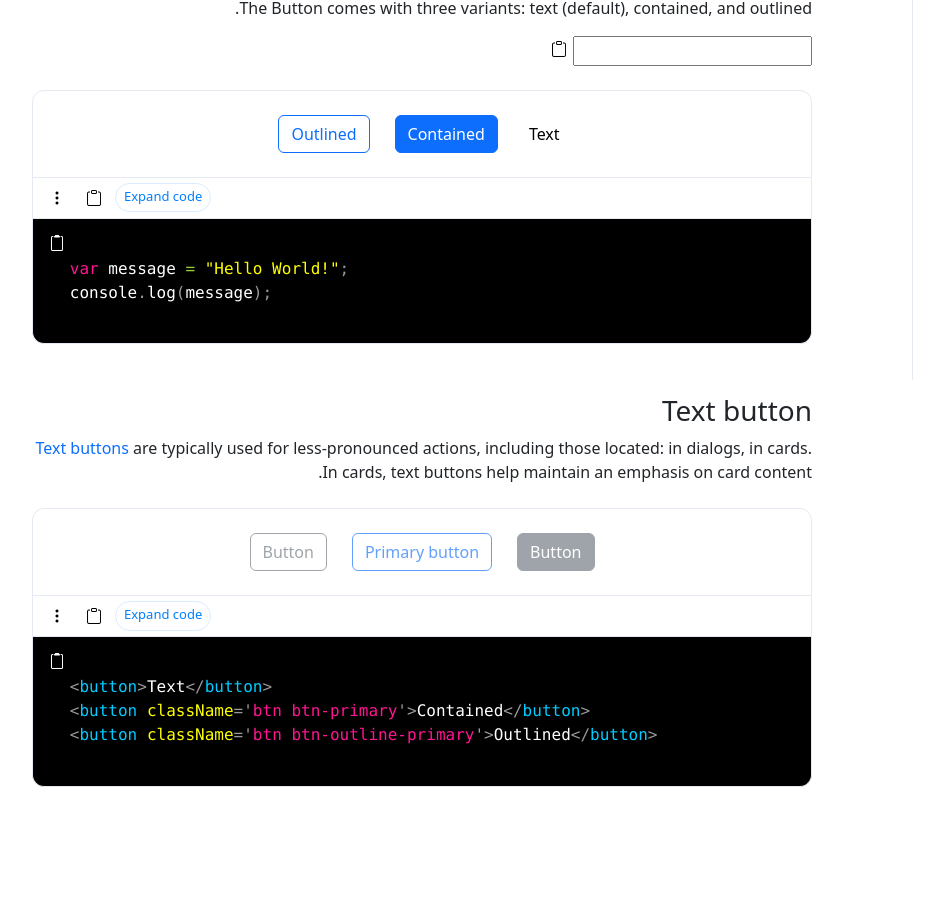
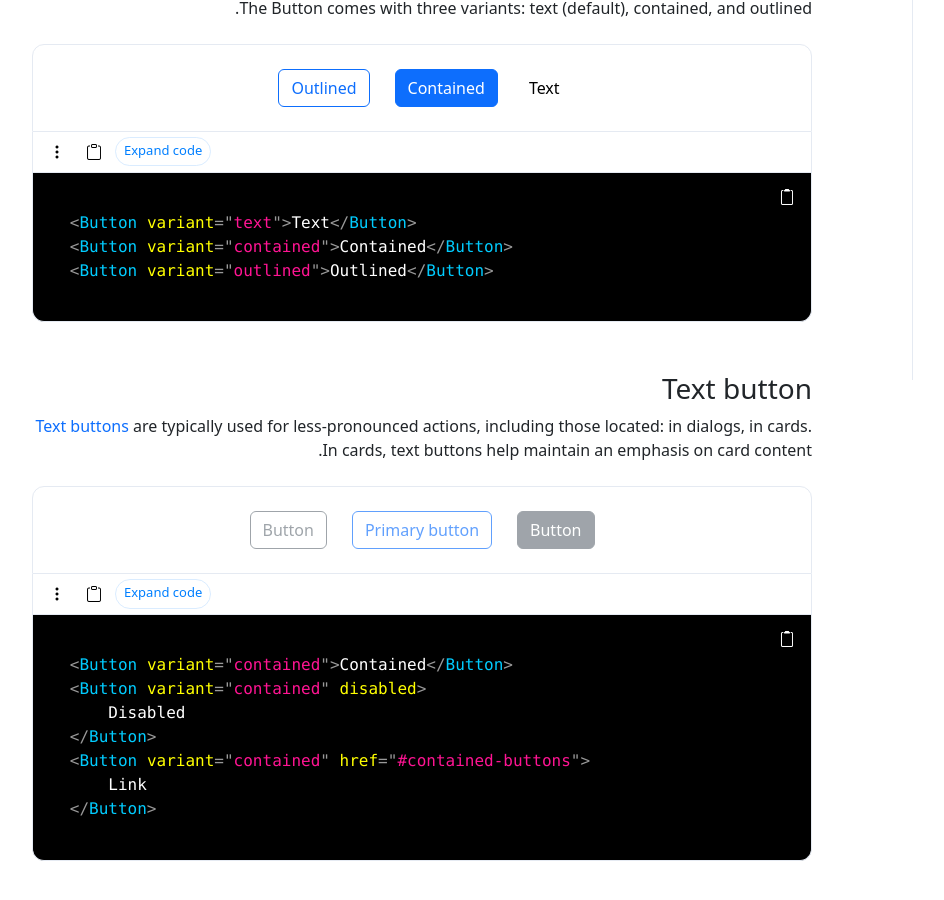
Before and after one commit to 8ahmedmohamed/Coject-Documentation, a React (Vite) app: page / in a window 1280 px wide. Shown: the part 420-1320 px from the top of the page, without its empty margins (68-1012 px from the left). Before the commit the page ends 1257 px from the top, so only its background shows below. Built offline with nearby package versions, Linux system fonts and the light colour scheme.

Commit message:
Editing Button Page

```diff
--- a/package.json
+++ b/package.json
@@ -12,7 +12,6 @@
   "dependencies": {
     "@emotion/react": "^11.11.1",
     "@emotion/styled": "^11.11.0",
-    "@monaco-editor/react": "^4.6.0",
     "@mui/icons-material": "^5.14.18",
     "@mui/material": "^5.14.18",
     "@mui/x-data-grid": "^6.18.2",
@@ -27,7 +26,6 @@
     "moment-hijri": "^2.1.2",
     "prismjs": "^1.29.0",
     "react": "^18.2.0",
-    "react-copy-to-clipboard": "^5.1.0",
     "react-dom": "^18.2.0",
     "react-hook-form": "^7.48.2",
     "react-i18next": "^13.4.1",
--- a/src/Components/Navbar/Navbar.css
+++ b/src/Components/Navbar/Navbar.css
@@ -270,7 +270,7 @@ button {
     padding: 20px 0;
     opacity: 0;
     background-color: #fff;
-    width: 360px;
+    width: 300px;
     transition: 0.8s all cubic-bezier(0.23, 1, 0.32, 1);
 }
 
--- a/src/Pages/Button/Button.css
+++ b/src/Pages/Button/Button.css
@@ -169,6 +169,27 @@
     background-color: rgba(0, 0, 0, 0.04);
 }
 
+.Button .toastMessage {
+    position: fixed;
+    left: 24px;
+    bottom: 24px;
+    display: flex;
+    justify-content: center;
+    align-items: center;
+}
+
+.Button .toastChild {
+    display: flex;
+    align-items: center;
+    flex-wrap: wrap;
+    padding: 14px 16px;
+    border-radius: 12px;
+    color: rgb(255, 255, 255);
+    background-color: rgb(50, 50, 50);
+    font-size: 0.875rem;
+    box-shadow: rgba(0, 0, 0, 0.2) 0px 3px 5px -1px, rgba(0, 0, 0, 0.14) 0px 6px 10px 0px, rgba(0, 0, 0, 0.12) 0px 1px 18px 0px;
+}
+
 .Button .codeEditor {
     border: 1px solid #E5EAF2;
     border-top: none;
@@ -190,15 +211,7 @@
     padding: 8px;
     border-radius: 6px;
     color: #FFF;
-    z-index: 9999;
-}
-
-.Button.dirLeft .codeEditor .copyCodeToClipboard {
     right: 8px;
-}
-
-.Button.dirRight .codeEditor .copyCodeToClipboard {
-    left: 8px;
 }
 
 .Button .codeEditor .copyCodeToClipboard:hover {
--- a/src/Pages/Button/Button.tsx
+++ b/src/Pages/Button/Button.tsx
@@ -1,10 +1,6 @@
 import React, { useState, useEffect } from 'react'
 
-import { CopyToClipboard } from 'react-copy-to-clipboard';
-
 import { Tooltip } from 'react-tooltip'
-
-// import Editor from "@monaco-editor/react";
 
 import "prismjs/themes/prism-funky.css";
 import Prism from "prismjs";
@@ -15,29 +11,52 @@ interface Props {
     direction: string
 }
 
+interface MyObject {
+    [key: string]: boolean;
+}
+
 const Button = (props: Props) => {
-    const [copyToClipboard, setCopyToClipboard] = useState('');
-    const [copyStatus, setCopyStatus] = useState(false);
-    const [expandCode, setExpandCode] = useState(false);
-    const [jsCodeSelected, setJsCodeSelected] = useState(true);
+    const [copyToClipboardOutside, setCopyToClipboardOutside] = useState<boolean>(false);
+    const [copyToClipboardId, setCopyToClipboardId] = useState<string>('');
+    const [toastMessage, setToastMessage] = useState<boolean>(false);
+    const [expandCode, setExpandCode] = useState<Array<MyObject>>([]);
+    const [jsCodeSelected, setJsCodeSelected] = useState<boolean>(true);
 
     useEffect((): void => {
         Prism.highlightAll()
-    }, []);
+    }, [expandCode]);
 
-    const Code1 = `var message = "Hello World!";
-console.log(message);`;
+    const toggleCode = (id: string) => {
+        const obj: MyObject = {}
+        const arr = expandCode
+        const indexOfObject = arr.findIndex(object => Object.keys(object)[0] === id);
+        obj[id] = indexOfObject !== -1 ? !arr[indexOfObject][id] : true;
+        indexOfObject !== -1 && arr.splice(indexOfObject, 1);
+        arr.push(obj)
+        setExpandCode(arr)
+    }
 
-    const Code2 = `<button>Text</button>
-<button className='btn btn-primary'>Contained</button>
-<button className='btn btn-outline-primary'>Outlined</button>`;
+    console.log(expandCode);
+
+    const Code1 = `<Button variant="text">Text</Button>
+<Button variant="contained">Contained</Button>
+<Button variant="outlined">Outlined</Button>`;
+
+    const Code2 = `<Button variant="contained">Contained</Button>
+<Button variant="contained" disabled>
+    Disabled
+</Button>
+<Button variant="contained" href="#contained-buttons">
+    Link
+</Button>`;
 
     useEffect(() => {
         const timer = setTimeout(() => {
-            setCopyStatus(false)
+            setCopyToClipboardId('');
+            setToastMessage(false)
         }, 1500);
         return () => clearTimeout(timer);
-    }, [copyStatus]);
+    }, [copyToClipboardId, toastMessage]);
 
     const copyDivToClipboard = (id: string) => {
         const range = document.createRange();
@@ -46,7 +65,7 @@ console.log(message);`;
         window?.getSelection()?.addRange(range);
         document.execCommand("copy");
         window?.getSelection()?.removeAllRanges();
-        setCopyStatus(true)
+        setCopyToClipboardId(id)
     }
 
     return (
@@ -67,12 +86,6 @@ console.log(message);`;
                     <a className='anchorLink' href="#basic-button"><i className="bi bi-link" /></a>
                 </h3>
                 <p>The <span>Button</span> comes with three variants: text (default), contained, and outlined.</p>
-
-                <input onChange={(e) => setCopyToClipboard(e.target.value)} />
-                <CopyToClipboard text={copyToClipboard} onCopy={() => { setCopyStatus(true) }}>
-                    <button>{copyStatus ? <i className="bi bi-clipboard-check" /> : <i className="bi bi-clipboard" />}</button>
-                </CopyToClipboard>
-
                 <div className='codeSample mt-4'>
                     <div className='preview'>
                         <button>Text</button>
@@ -80,16 +93,18 @@ console.log(message);`;
                         <button className='btn btn-outline-primary'>Outlined</button>
                     </div>
                     <div className='optionsContainer'>
-                        <div className={`codeTypes ${expandCode ? 'showCodeTypes' : 'hideCodeTypes'}`}>
+                        <div className={`codeTypes ${expandCode.filter((item) => (Object.keys(item)[0] === 'code1'))[0] !== undefined &&
+                            expandCode.filter((item) => (Object.keys(item)[0] === 'code1'))[0]['code1'] ? 'showCodeTypes' : 'hideCodeTypes'}`}>
                             <button className={`jsCode ${jsCodeSelected ? 'selected' : ''}`} onClick={() => { setJsCodeSelected(true) }}>JS</button>
                             <button className={`tsCode ${jsCodeSelected ? '' : 'selected'}`} onClick={() => { setJsCodeSelected(false) }}>TS</button>
                         </div>
                         <div className='options'>
-                            <button className='collapsingCode' onClick={() => setExpandCode(!expandCode)}>{expandCode ? 'Collapse code' : 'Expand code'}</button>
-                            <button data-tooltip-id="copyToClipboard-tooltip" className='copyToClipboard' onClick={() => copyDivToClipboard('collapsedCode')}>
-                                {copyStatus ? <i className="bi bi-clipboard-check" /> : <i className="bi bi-clipboard" />}
+                            <button className='collapsingCode' onClick={() => toggleCode('code1')}>{expandCode.filter((item) => (Object.keys(item)[0] === 'code1'))[0] !== undefined &&
+                                expandCode.filter((item) => (Object.keys(item)[0] === 'code1'))[0]['code1'] ? 'Collapse code' : 'Expand code'}</button>
+                            <button data-tooltip-id="copyToClipboard-tooltip1" className='copyToClipboard' onClick={() => { copyDivToClipboard('code1'); setCopyToClipboardOutside(true); setToastMessage(true) }}>
+                                {copyToClipboardId === 'code1' && copyToClipboardOutside ? <i className="bi bi-clipboard-check" /> : <i className="bi bi-clipboard" />}
                             </button>
-                            <Tooltip id='copyToClipboard-tooltip' place='bottom' content="Copy the source" />
+                            <Tooltip id='copyToClipboard-tooltip1' place='bottom' content="Copy the source" />
                             <div className='dropdown'>
                                 <button className='copyOptionsDropdown dropdown-toggle' type="button" data-bs-toggle="dropdown" aria-expanded="false">
                                     <i className="bi bi-three-dots-vertical" />
@@ -109,19 +124,14 @@ console.log(message);`;
                         </div>
                     </div>
                     <div className='codeEditor'>
-                        <button data-tooltip-id="copyCodeToClipboard-tooltip" className='copyCodeToClipboard' onClick={() => copyDivToClipboard('collapsedCode')}>
-                            {copyStatus ? <i className="bi bi-clipboard2-check" /> : <i className="bi bi-clipboard2" />}
+                        <button data-tooltip-id="copyCodeToClipboard-tooltip1" className='copyCodeToClipboard' onClick={() => { copyDivToClipboard('code1'); setCopyToClipboardOutside(false) }}>
+                            {copyToClipboardId === 'code1' && !copyToClipboardOutside ? <i className="bi bi-clipboard2-check" /> : <i className="bi bi-clipboard2" />}
                         </button>
-                        <Tooltip id='copyCodeToClipboard-tooltip' place='left' content="(or Ctrl + C)" />
-                        {/* <Editor className='editor'
-                            height="150px"
-                            theme="vs-dark"
-                            defaultLanguage="html"
-                            defaultValue="// some comment"
-                        /> */}
+                        <Tooltip id='copyCodeToClipboard-tooltip1' place='left' content="(or Ctrl + C)" />
                         <pre>
-                            <code className={"language-javascript"}>
-                                {Code1}
+                            <code id='code1' className={"language-html"}>
+                                {expandCode.filter((item) => (Object.keys(item)[0] === 'code1'))[0] !== undefined &&
+                                    expandCode.filter((item) => (Object.keys(item)[0] === 'code1'))[0]['code1'] ? Code2 : Code1}
                             </code>
                         </pre>
                     </div>
@@ -135,7 +145,6 @@ console.log(message);`;
                     <a href="">Text buttons</a> are typically used for less-pronounced actions, including those located: in dialogs, in cards. In cards,
                     text buttons help maintain an emphasis on card content.
                 </p>
-
                 <div className='codeSample mt-4'>
                     <div className='preview'>
                         <button type="button" className="btn btn-secondary" disabled>Button</button>
@@ -143,16 +152,18 @@ console.log(message);`;
                         <button type="button" className="btn btn-outline-secondary" disabled>Button</button>
                     </div>
                     <div className='optionsContainer'>
-                        <div className={`codeTypes ${expandCode ? 'showCodeTypes' : 'hideCodeTypes'}`}>
+                        <div className={`codeTypes ${expandCode.filter((item) => (Object.keys(item)[0] === 'code2'))[0] !== undefined &&
+                            expandCode.filter((item) => (Object.keys(item)[0] === 'code2'))[0]['code2'] ? 'showCodeTypes' : 'hideCodeTypes'}`}>
                             <button className={`jsCode ${jsCodeSelected ? 'selected' : ''}`} onClick={() => { setJsCodeSelected(true) }}>JS</button>
                             <button className={`tsCode ${jsCodeSelected ? '' : 'selected'}`} onClick={() => { setJsCodeSelected(false) }}>TS</button>
                         </div>
                         <div className='options'>
-                            <button className='collapsingCode' onClick={() => setExpandCode(!expandCode)}>{expandCode ? 'Collapse code' : 'Expand code'}</button>
-                            <button data-tooltip-id="copyToClipboard-tooltip" className='copyToClipboard' onClick={() => copyDivToClipboard('collapsedCode2')}>
-                                {copyStatus ? <i className="bi bi-clipboard-check" /> : <i className="bi bi-clipboard" />}
+                            <button className='collapsingCode' onClick={() => toggleCode('code2')}>{expandCode.filter((item) => (Object.keys(item)[0] === 'code2'))[0] !== undefined &&
+                                expandCode.filter((item) => (Object.keys(item)[0] === 'code2'))[0]['code2'] ? 'Collapse code' : 'Expand code'}</button>
+                            <button data-tooltip-id="copyToClipboard-tooltip2" className='copyToClipboard' onClick={() => { copyDivToClipboard('code2'); setCopyToClipboardOutside(true); setToastMessage(true) }}>
+                                {copyToClipboardId === 'code2' && copyToClipboardOutside ? <i className="bi bi-clipboard-check" /> : <i className="bi bi-clipboard" />}
                             </button>
-                            <Tooltip id='copyToClipboard-tooltip' place='bottom' content="Copy the source" />
+                            <Tooltip id='copyToClipboard-tooltip2' place='bottom' content="Copy the source" />
                             <div className='dropdown'>
                                 <button className='copyOptionsDropdown dropdown-toggle' type="button" data-bs-toggle="dropdown" aria-expanded="false">
                                     <i className="bi bi-three-dots-vertical" />
@@ -172,40 +183,24 @@ console.log(message);`;
                         </div>
                     </div>
                     <div className='codeEditor'>
-                        {/* {expandCode ?
-                            <div className='expandedCode'>
-                                {`import * as React from 'react';`}<br />
-                                {`import Stack from '@mui/material/Stack';`}<br />
-                                {`import Button from '@mui/material/Button';`}<br />
-                                {`export default function BasicButtons() {`}<br />
-                                {`return (`}<br />
-                                {`<Stack spacing={2} direction="row">`}<br />
-                                {`<Button variant="text">Text</Button>`}<br />
-                                {`<Button variant="contained">Contained</Button>`}<br />
-                                {`<Button variant="outlined">Outlined</Button>`}<br />
-                                {`</Stack>`}<br />
-                                {`);`}<br />
-                                {`}`}
-                            </div> :
-                            <div id='collapsedCode2' className='collapsedCode'>
-                                {`<button>Text</button>`}
-                                <br />
-                                {`<button className='btn btn-primary'>Contained</button>`}
-                                <br />
-                                {`<button className='btn btn-outline-primary'>Outlined</button>`}
-                            </div>
-                        } */}
-                        <button data-tooltip-id="copyCodeToClipboard-tooltip" className='copyCodeToClipboard' onClick={() => copyDivToClipboard('collapsedCode2')}>
-                            {copyStatus ? <i className="bi bi-clipboard2-check" /> : <i className="bi bi-clipboard2" />}
+                        <button data-tooltip-id="copyCodeToClipboard-tooltip2" className='copyCodeToClipboard' onClick={() => { copyDivToClipboard('code2'); setCopyToClipboardOutside(false) }}>
+                            {copyToClipboardId === 'code2' && !copyToClipboardOutside ? <i className="bi bi-clipboard2-check" /> : <i className="bi bi-clipboard2" />}
                         </button>
-                        <Tooltip id='copyCodeToClipboard-tooltip' place='left' content="(or Ctrl + C)" />
+                        <Tooltip id='copyCodeToClipboard-tooltip2' place='left' content="(or Ctrl + C)" />
                         <pre>
-                            <code className={"language-html"}>
-                                {Code2}
+                            <code id='code2' className={"language-html"}>
+                                {expandCode.filter((item) => (Object.keys(item)[0] === 'code2'))[0] !== undefined &&
+                                    expandCode.filter((item) => (Object.keys(item)[0] === 'code2'))[0]['code2'] ? Code1 : Code2}
                             </code>
                         </pre>
                     </div>
                 </div>
+
+                {toastMessage && <div className='toastMessage'>
+                    <div className='toastChild'>
+                        <span>The source code has been copied to your clipboard.</span>
+                    </div>
+                </div>}
             </div>
         </React.Fragment>
     )
```
Also changed, not shown: 1 other file (tests, documents, lock files or other folders).
